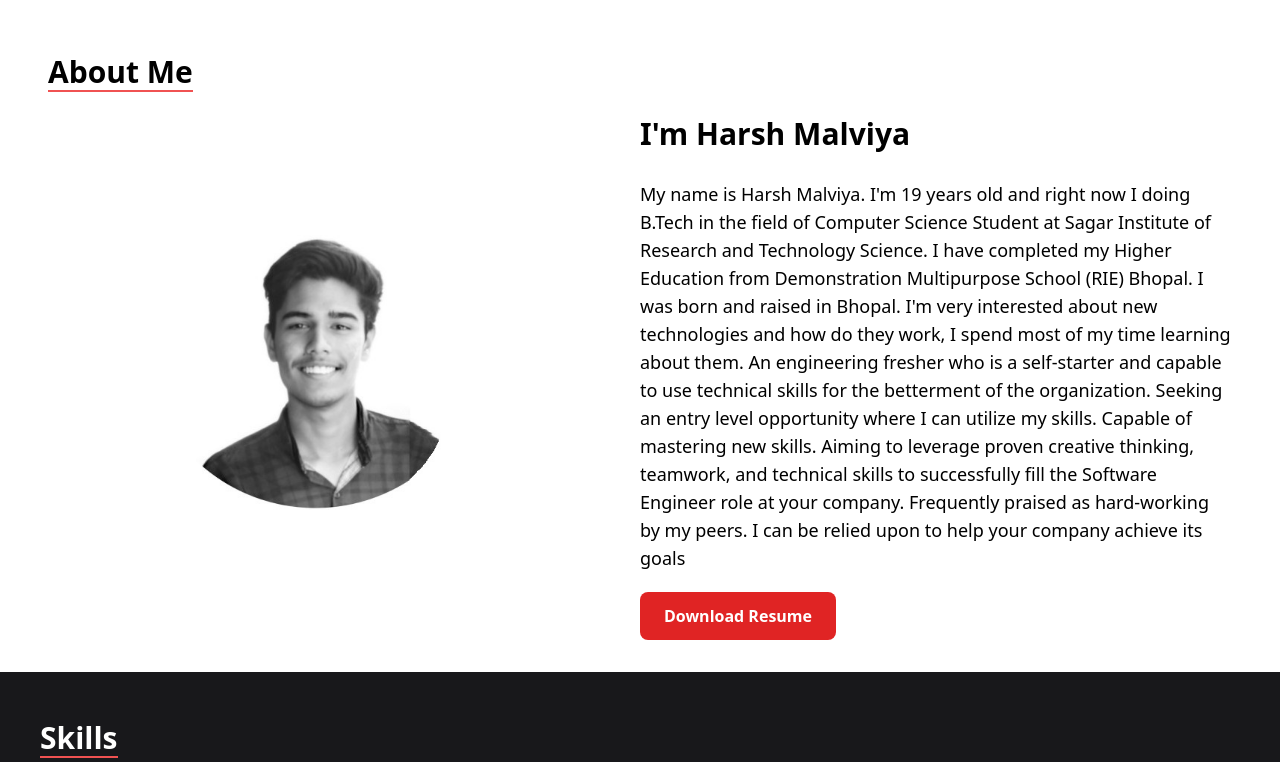
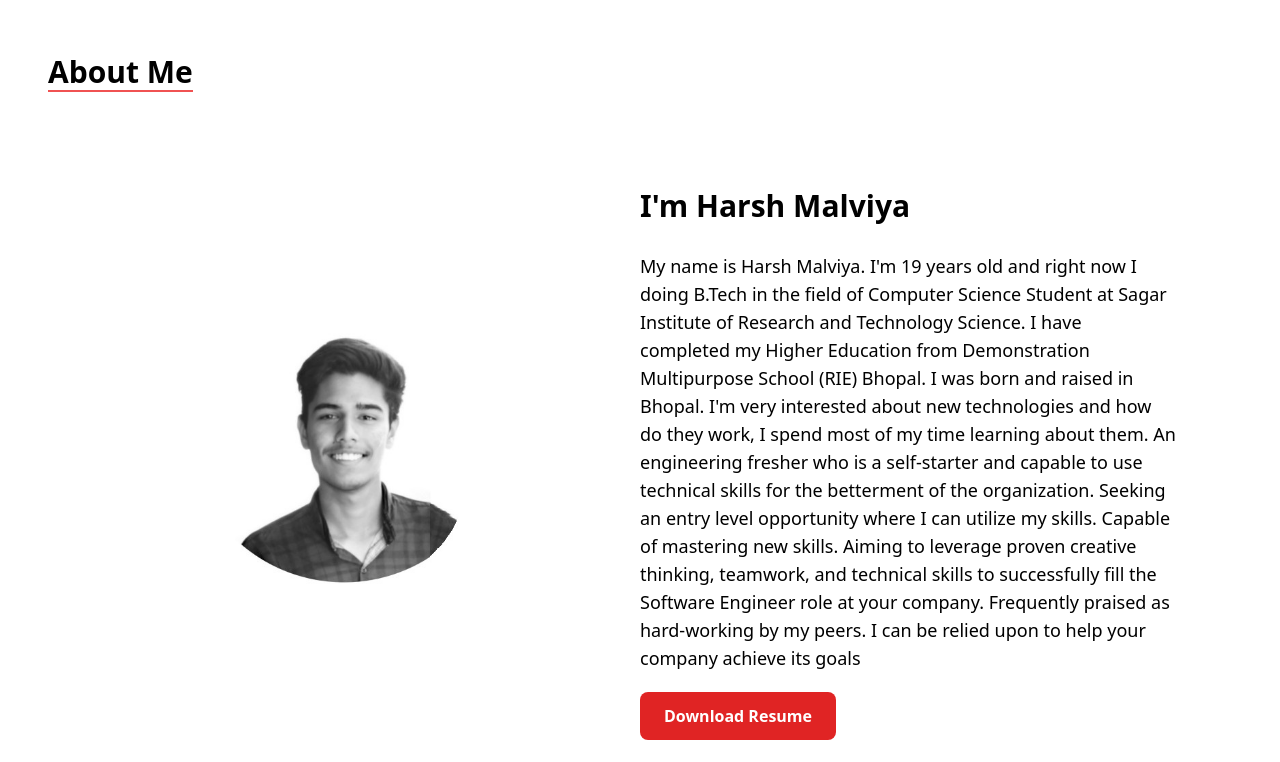
Before and after one commit to harshjr97/portfolio-tailwind, a plain HTML site: page index.html in a window 1280 px wide. Shown: the part 698-1460 px from the top of the page. Drawn offline with nearby package versions, Linux system fonts and the light colour scheme.

Commit message:
Update index.html

```diff
--- a/index.html
+++ b/index.html
@@ -75,7 +75,7 @@
             </div>
         </div> -->
 
-        <div class="md:flex md:justify-evenly md:items-center py-6">
+        <div class="md:flex md:justify-evenly md:items-center py-24 px-14">
             <div class="md:w-1/2 ">
                 <img class="w-1/2 mx-auto" src="./profile_pic.jpg" alt="">
             </div>
```
